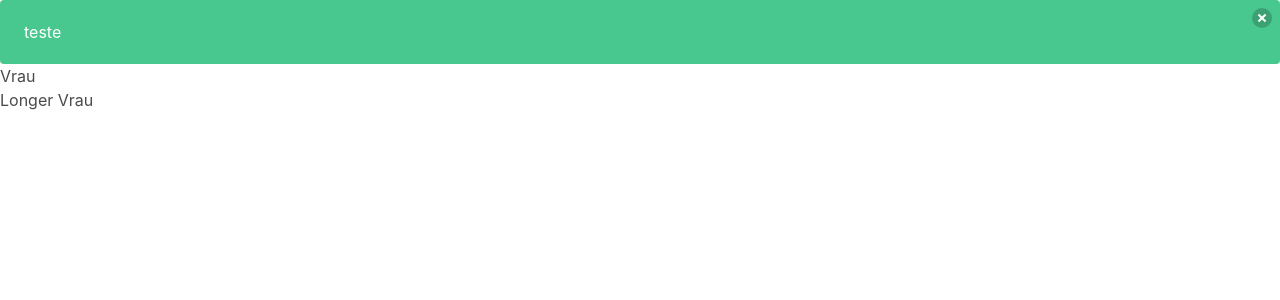
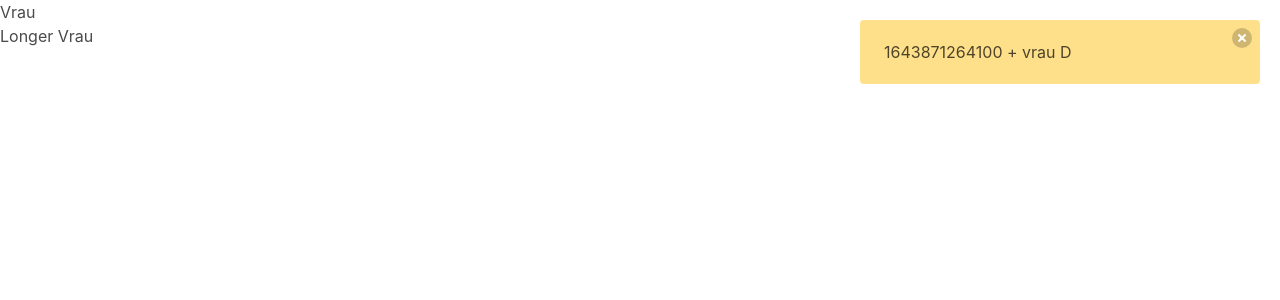
Before and after one commit to aracyla/js-notes, a React (Create React App) app in the folder react-component-lib/: page / in a window 1280 px wide. Both pictures are taken after a click on the element "Vrau". Shown: the top 300 px of the page. Built offline with nearby package versions, Linux system fonts and the light colour scheme.

Commit message:
feat: notification animations;

```diff
--- a/react-component-lib/src/App.tsx
+++ b/react-component-lib/src/App.tsx
@@ -1,4 +1,5 @@
 import 'theme/styles/main.scss';
+import 'animate.css';
 import { NotificationProvider } from 'components/Notification';
 
 import Test from './Test';
--- a/react-component-lib/src/Test.tsx
+++ b/react-component-lib/src/Test.tsx
@@ -5,21 +5,15 @@ const Test: React.FC = () => {
 
     const c = () => {
         showNotification({
-            notificationContent: (
-                <Notification>
-                    teste
-                </Notification>
-            )
+            notificationContent: `${Date.now()} + vrau D`,
+            color: 'warning',
         });
     }
     const d = () => {
         showNotification({
-            notificationContent: (
-                <Notification color="danger">
-                    teste
-                </Notification>
-            ),
-            duration: 10000,
+            notificationContent: `${Date.now()} + vrau D`,
+            color: 'danger',
+            duration: 6000,
         });
     }
 
--- a/react-component-lib/src/components/Notification/NotificationUtils.tsx
+++ b/react-component-lib/src/components/Notification/NotificationUtils.tsx
@@ -1,29 +1,57 @@
 import { createContext, useState, useContext, useEffect } from 'react';
 
+import Notification from './index';
 import { ThemeColors } from 'theme';
+
+import './index.scss';
 
 //Provider and context
 const NotificationCtx = createContext<any>({});
 type NotificationData = {
-    [id: string]: JSX.Element | string;
+    id: string;
+    notificationContent: JSX.Element | string;
+    color: ThemeColors;
+    isLight: boolean;
 }
 
-const NotificationRender: React.FC<{notifications: NotificationData | null}> = ({ notifications }) => {
+const NotificationRender: React.FC<{notifications: NotificationData[]}> = ({ notifications }) => {
+    const [_notifications, _setNotifications] = useState<NotificationData[]>([]);
+    const [leaveAnimation, setLeaveAnimation] = useState<{[id: string]: string}>({
+        '': '',
+    });
+
+    useEffect(() => {
+        if(notifications.length > _notifications.length) {
+            _setNotifications(notifications);
+        }
+        else {
+            if(_notifications.length > 0) {
+                const n = _notifications.filter((x) => !notifications.map(y => y.id).includes(x.id));
+                setLeaveAnimation({[n[0].id]: 'animate__bounceOut'});
+                setTimeout(() => _setNotifications(notifications), 550);
+            }
+        }
+    }, [notifications]);
+
     return (
-        <>
-            {Object.values(notifications || {}).map((n, index) => {
+        <div className="_notification">
+            {([..._notifications].reverse()).map((n) => {
                 return (
-                    <div key={index}>
-                        {n}
+                    <div className={leaveAnimation[n.id] || 'animate__bounceIn'} key={n.id}>
+                        <Notification
+                            color={n.color}
+                            isLight={n.isLight}>
+                            {n.notificationContent}
+                        </Notification>
                     </div>
-                )
+                );
             })}
-        </>
+        </div>
     );
 };
 
 export const NotificationProvider: React.FC = ({ children }) => {
-    const [activeNotifications, setActiveNotifications] = useState<NotificationData | null>(null);
+    const [activeNotifications, setActiveNotifications] = useState<NotificationData[]>([]);
     return (
         <NotificationCtx.Provider value={{activeNotifications, setActiveNotifications}}>
             <NotificationRender notifications={activeNotifications} />
@@ -31,6 +59,7 @@ export const NotificationProvider: React.FC = ({ children }) => {
         </NotificationCtx.Provider>
     );
 };
+
 
 // hook
 type NotificationConfig = {
@@ -50,18 +79,9 @@ export const useNotification = (): IUseNotification => {
 
     useEffect(() => {
         if(idToRemove) {
-            const _activeNotifications = Object.entries(activeNotifications).reduce((acc, cur) => {
-                const [key, value] = cur;
-                if(idToRemove === key)
-                    return {
-                        ...acc,
-                    }
-                return {
-                    ...acc,
-                    [key]: value,
-                }
-            }, {});
-            setActiveNotifications(_activeNotifications);
+            setActiveNotifications(
+                activeNotifications.filter((x: any) => x.id !== idToRemove),
+            );
         }
     }, [idToRemove]);
 
@@ -78,10 +98,15 @@ export const useNotification = (): IUseNotification => {
             isLight = false,
         }: NotificationConfig) => {
         const notificationId = (Date.now()).toString();
-        setActiveNotifications({
+        setActiveNotifications([
             ...(activeNotifications),
-            [notificationId]: notificationContent,
-        });
+            {
+                id: notificationId,
+                notificationContent,
+                color,
+                isLight,
+            },
+        ]);
         _setRemoveNotificationTimer(notificationId, duration);
     };
 
--- /dev/null
+++ b/react-component-lib/src/components/Notification/index.scss
@@ -0,0 +1,14 @@
+._notification {
+    width: 400px;
+    position: absolute;
+    right: 20px;
+    top: 20px;
+
+    & > div:not(:last-child) {
+        margin-bottom: 20px;
+    }
+
+    & > div {
+        transition: all 2s;
+    }
+}
```
